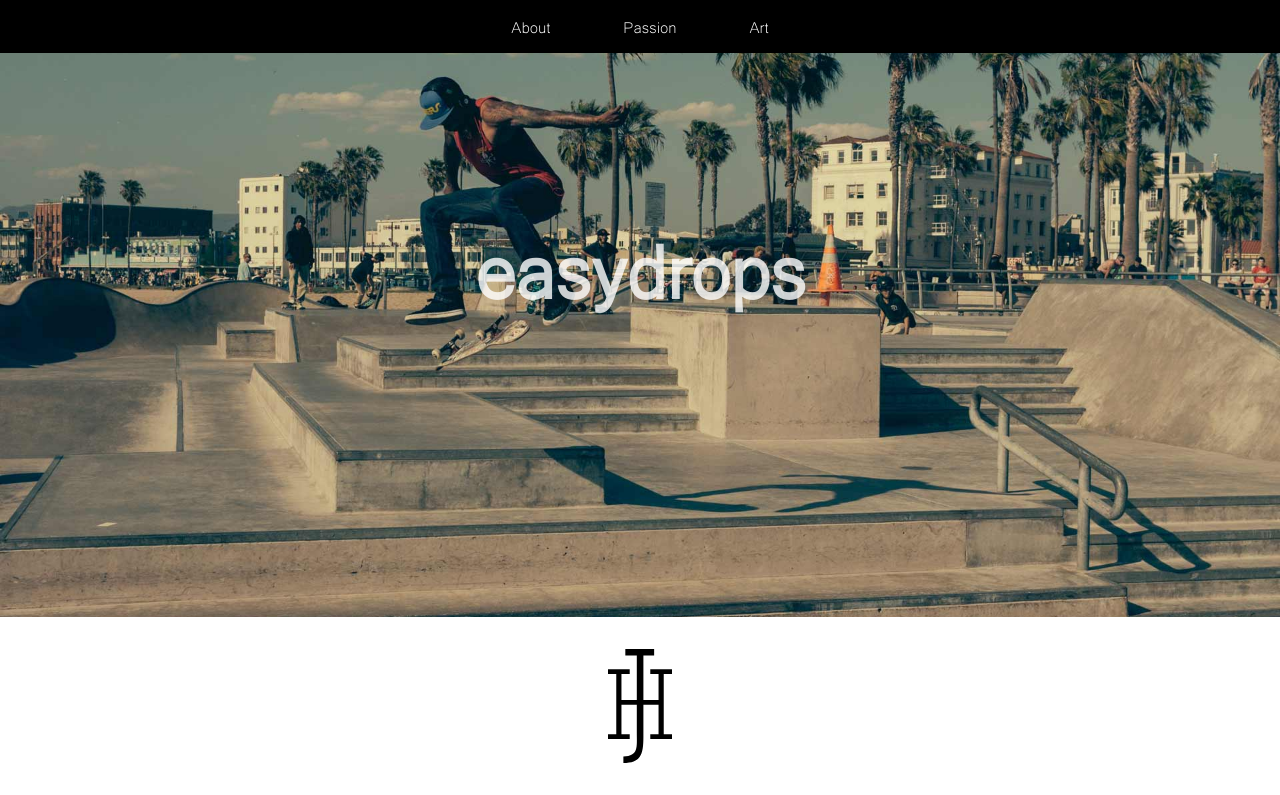
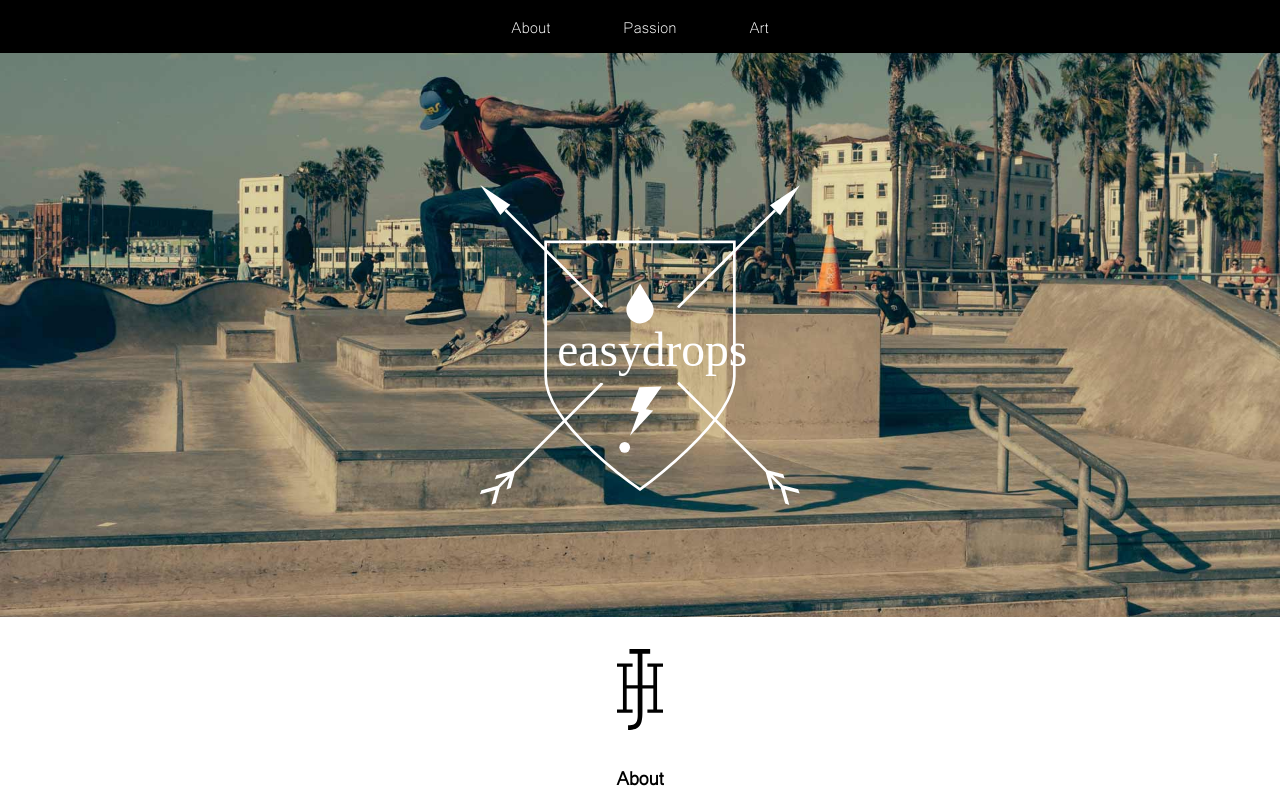
Before and after one commit to easydrops/easydrops_next, a plain HTML site: page index.html in a window 1280 px wide. Shown: the top 795 px of the page. Drawn offline with Linux system fonts and the light colour scheme; files whose address does not match are found by name.

Commit message:
Fix Header Logo

```diff
--- a/css/main.css
+++ b/css/main.css
@@ -76,27 +76,11 @@ section.start {
   background-size: cover;
 }
 
-@media only screen and (max-width: 40em) {
-  section.start h1 {
-    font-family: msyi;
-    line-height: 10px;
-    font-size: 3rem;
-    margin: 50% auto auto;
-  }
+
+section.start div img {
+    padding-top: 20px;
+    margin: 25% auto auto;
 }
-
-@media only screen and (min-width: 40.063em) {
-  section.start h1 {
-    font-size: 5rem;
-  }
-} /* min-width 641px, medium screens */
-
-@media only screen and (min-width: 64.063em) {
-section.start h1 {
-    font-size: 6rem;
-    margin: 40% auto auto;
-  }
-} /* min-width 1025px, large screens */
 
 .container {
   text-align: center;
@@ -160,6 +144,6 @@ section div.container {
   margin: 0 auto;
 }
 .bxslider li article {
-  overflow:scroll;
+  overflow: auto;
   overflow-x:hidden;
 }
--- a/index.html
+++ b/index.html
@@ -36,12 +36,12 @@
 
       <section class="start">
           <div class="container invisible_out">
-              <h1>easydrops</h1>
+              <img id="myDrops" src="images/betterdrops_white.svg" width="320px">
           </div>
       </section>
 
       <section id="About" class="wrapper">
-          <img class="logo" src="images/jh.svg">
+          <img class="logo" src="images/jh2.svg">
           <article>
               <h2>About</h2>
               <p>Wer ich bin? Das weiss ich manchmal auch nicht so genau. Nun ja... ich fange mal mit den Dingen an die ich weiss: Mein echter Name ist eigentlich Jan Hoydem aber im Internet nenne ich mich easydrops. Ich liebe Jesus und glaube, dass er für mich gestorben ist. Der Rest meines Lebens ist zugleich ein vollgekrizelter Zettel und ein unbeschriebenes Blatt. Manchmal chaotisch, verträumt, kreativ, traurig, fröhlich... vielleicht auch manchmal hilfsbereit und freundlich. Zumindenst würde ich mir das wünschen, an meiner Stelle.</p>
@@ -67,14 +67,14 @@
           <ul class="bxslider">
               <li>
                 <article>
-                  <img class="heart invisible_in" src="images/music.svg">
+                  <a href="http://www.soundcloud.com/easydrops"><img class="heart invisible_in" src="images/music.svg"></a>
                   <h2>Music</h2>
                   <iframe class="sc-widget" width="70%" height="112" scrolling="no" frameborder="no" src="https://w.soundcloud.com/player/?url=https%3A//api.soundcloud.com/tracks/170500122&amp;color=d2622b&amp;auto_play=false&amp;show_artwork=false"></iframe>
                 </article>
               </li>
               <li>
                 <article>
-                  <img class="heart invisible_in" src="images/text.svg">
+                  <a href="http://deepundergroundpoetry.com/poems-by/Easydrops/"><img class="heart invisible_in" src="images/text.svg"></a>
                   <h2>Poetry</h2>
                   <div class="poem">
                     <p>In shadows we breath<br>
--- a/js/stuff.js
+++ b/js/stuff.js
@@ -116,17 +116,32 @@ $(document).ready(function() {
   rotate();
 });
 
-//Extra Menu Fade In/Out
-/*
-$(window).scroll(function() {
-    if ($(window).scrollTop() > 600) {
-        $('.mini-menu').fadeIn();
-    }
-    else {
-        $('.mini-menu').fadeOut();
-    }
+$(document).ready(function() {
+  var rotate = function() {
+    $('#myDrops')
+      .delay(4000).queue(function() {
+          $('#myDrops').attr('src','images/betterdrops_white.svg');
+          $(this).dequeue();
+      })
+      .delay(4000).queue(function() {
+          $('#myDrops').attr('src','images/betterdrops_black.svg');
+          $(this).dequeue();
+      })
+      .delay(4000).queue(function() {
+          $('#myDrops').attr('src','images/betterdrops_white.svg');
+          $(this).dequeue();
+      })
+      .delay(4000).queue(function(next) {
+          $('#myDrops').attr('src','images/betterdrops_white.svg');
+          $(this).dequeue();
+          next();
+      })
+      .queue(rotate);
+  };
+  rotate();
 });
-*/
+
+
 
 $(window).scroll(function() {
   var st = $(this).scrollTop();
```
Also changed, not shown: images/betterdrops_black.svg (added), images/betterdrops_white.svg (added), images/jh2.svg (added), 3 other files.
